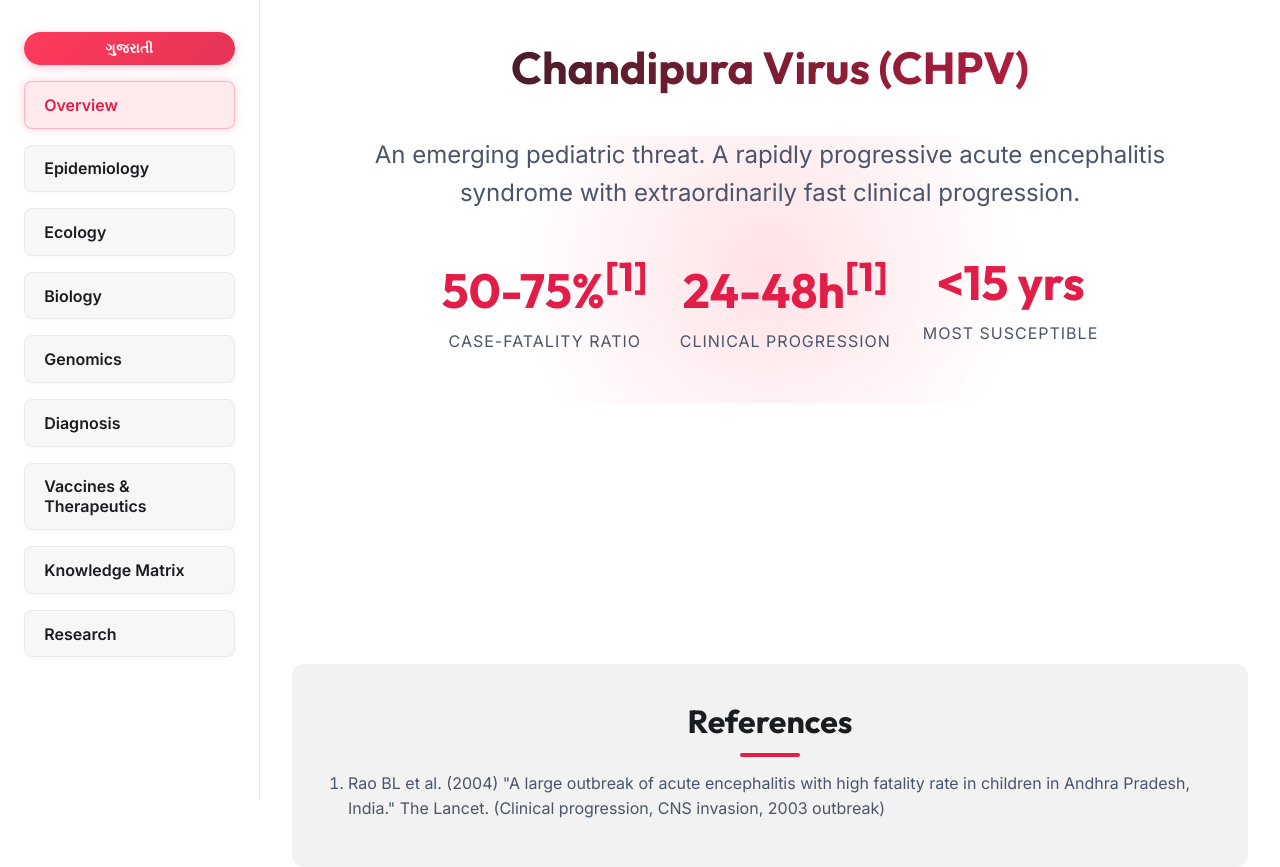
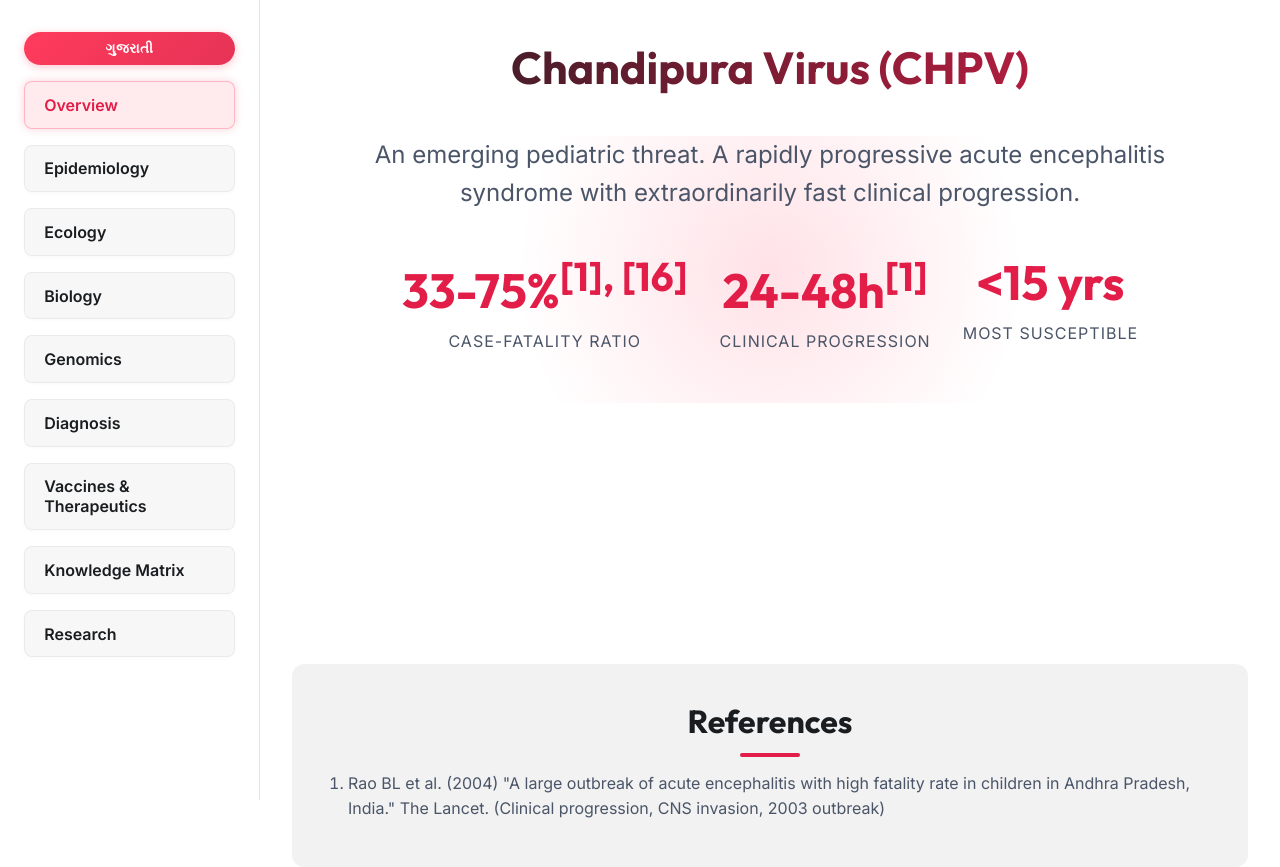
Before and after one commit to amrutkpatel/CHPVWeb, a React (Vite) app: page / in a window 1280 px wide. Built offline with nearby package versions, Linux system fonts and the light colour scheme.

Commit message:
Update CFR range and add WHO DON529 reference

```diff
--- a/src/components/Hero.jsx
+++ b/src/components/Hero.jsx
@@ -11,7 +11,7 @@ const Hero = ({ language }) => {
 
       <div className="hero-stats">
         <div className="stat-item">
-          <div className="stat-value">50-75%<sup><a href="#ref-1">[1]</a></sup></div>
+          <div className="stat-value">33-75%<sup><a href="#ref-1">[1]</a>, <a href="#ref-16">[16]</a></sup></div>
           <div className="stat-label">{translate('hero_stat_cfr', language)}</div>
         </div>
         <div className="stat-item">
--- a/src/components/References.jsx
+++ b/src/components/References.jsx
@@ -16,7 +16,8 @@ const References = ({ citedIds, language }) => {
     { id: 12, text: translate('ref_12', language) },
     { id: 13, text: translate('ref_13', language) },
     { id: 14, text: translate('ref_14', language) },
-    { id: 15, text: translate('ref_15', language) }
+    { id: 15, text: translate('ref_15', language) },
+    { id: 16, text: translate('ref_16', language) }
   ];
 
   const referencesToDisplay = citedIds
--- a/src/translations/en.json
+++ b/src/translations/en.json
@@ -221,5 +221,6 @@
   "ref_12": "\"Seasonal dynamics of Chandipura virus transmission.\" ScienceDirect. (June-September activity)",
   "ref_13": "Local media reports (The Times of India, Indian Express) - August 2026. (Ongoing 2026 Gujarat outbreak data)",
   "ref_14": "Jhala D et al. (2026) \"Time-Resolved Transcriptomic Profiling of Chandipura Virus Infection Reveals Dynamic Host Responses and Host-Directed Therapeutic Targets.\" Int J Mol Sci. PMID: 42074008.",
-  "ref_15": "\"Host factors for Chandipura virus entry.\" PMC13368348. (A2M, LRP1, GRP78 candidate receptors, taxonomy)"
+  "ref_15": "\"Host factors for Chandipura virus entry.\" PMC13368348. (A2M, LRP1, GRP78 candidate receptors, taxonomy)",
+  "ref_16": "World Health Organization (WHO). Disease Outbreak News (DON529): Chandipura virus outbreak - India (2024)."
 }
--- a/src/translations/gu.json
+++ b/src/translations/gu.json
@@ -221,5 +221,6 @@
   "ref_12": "\"Seasonal dynamics of Chandipura virus transmission.\" ScienceDirect. (જૂન-સપ્ટેમ્બર પ્રવૃત્તિ)",
   "ref_13": "સ્થાનિક મીડિયા રિપોર્ટ્સ (The Times of India, Indian Express) - ઓગસ્ટ 2026. (ચાલુ 2026 ગુજરાત રોગચાળાનો ડેટા)",
   "ref_14": "Jhala D et al. (2026) \"Time-Resolved Transcriptomic Profiling of Chandipura Virus Infection Reveals Dynamic Host Responses and Host-Directed Therapeutic Targets.\" Int J Mol Sci. PMID: 42074008.",
-  "ref_15": "\"Host factors for Chandipura virus entry.\" PMC13368348. (A2M, LRP1, GRP78 ઉમેદવાર રીસેપ્ટર્સ, વર્ગીકરણ)"
+  "ref_15": "\"Host factors for Chandipura virus entry.\" PMC13368348. (A2M, LRP1, GRP78 ઉમેદવાર રીસેપ્ટર્સ, વર્ગીકરણ)",
+  "ref_16": "વર્લ્ડ હેલ્થ ઓર્ગેનાઇઝેશન (WHO). ડિસીઝ આઉટબ્રેક ન્યૂઝ (DON529): ચાંદીપુરા વાયરસનો પ્રકોપ - ભારત (2024)."
 }
```
